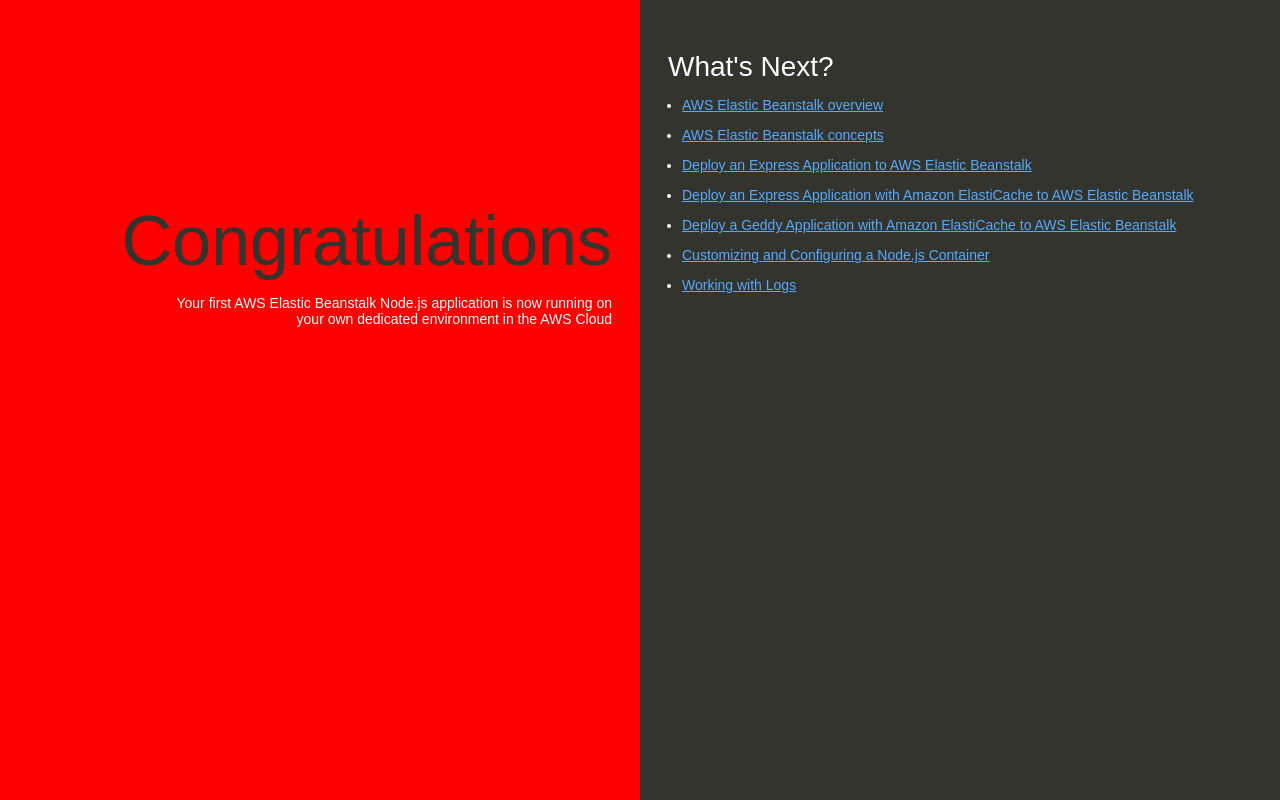
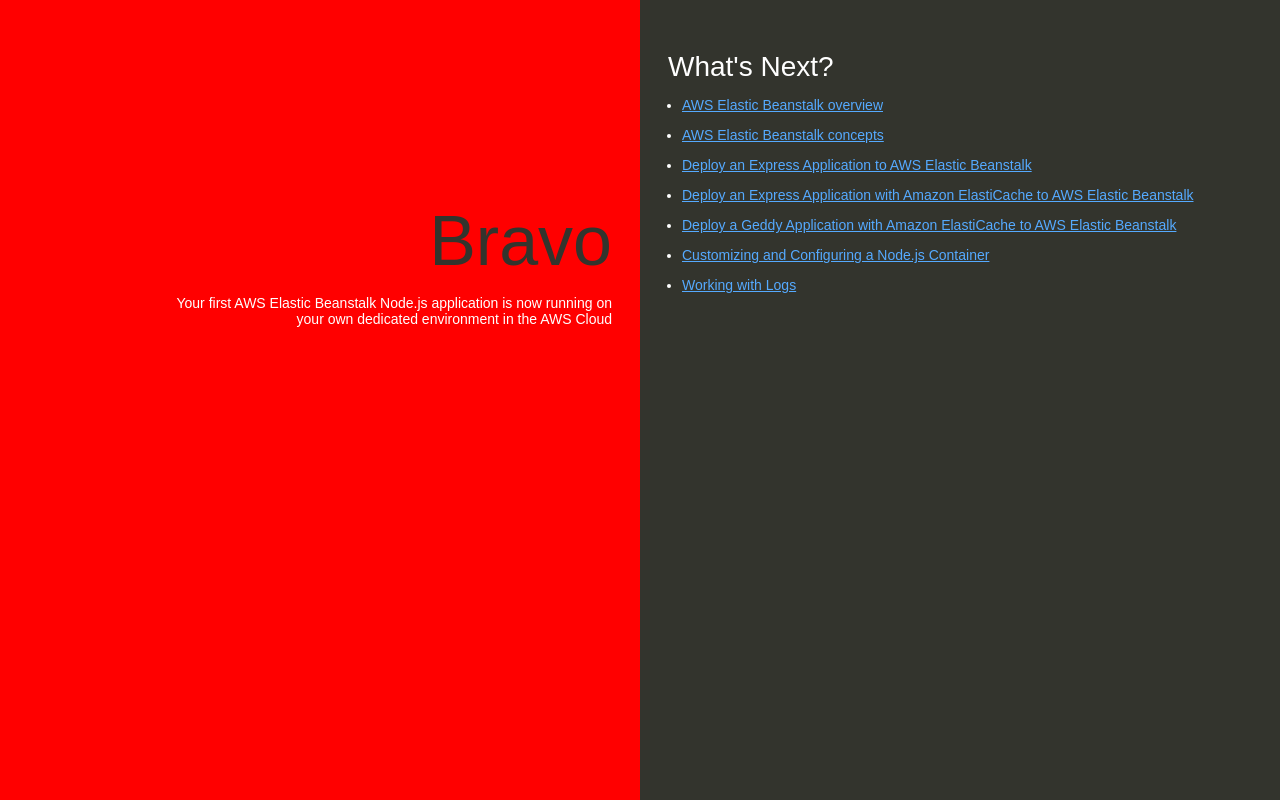
Before and after one commit to hquarton/aws-samples, a website: page index.html in a window 1280 px wide. Drawn offline with Linux system fonts and the light colour scheme.

Commit message:
feat: change title h1

```diff
--- a/index.html
+++ b/index.html
@@ -74,7 +74,7 @@
   </head>
   <body>
     <div class="textColumn">
-      <h1>Congratulations</h1>
+      <h1>Bravo</h1>
       <p>Your first AWS Elastic Beanstalk Node.js application is now running on your own dedicated environment in the AWS Cloud</p>
     </div>
     <div class="linksColumn">
```
